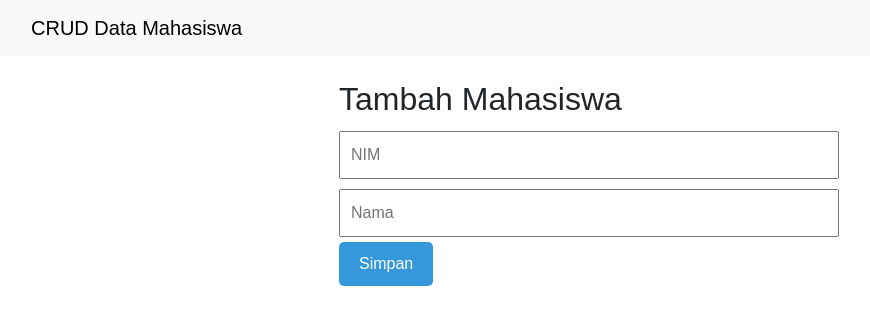
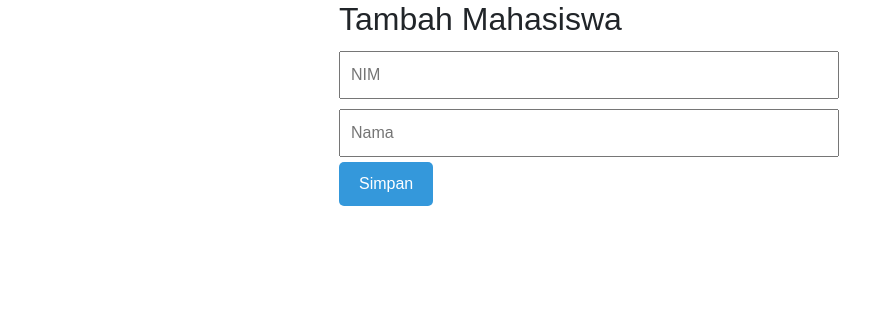
Before and after one commit to ahmad5944/pbo-uas-praktik-kel1, a PHP site: page /index.php?action=add in a window 1280 px wide. Shown: the top 325 px of the page, without its empty margins (51-921 px from the left). Run offline with PHP 8.4, Linux system fonts and the light colour scheme.

Commit message:
fix tampilan

```diff
--- a/index.php
+++ b/index.php
@@ -31,18 +31,19 @@
     }
     ?>
 
-    <nav class="navbar navbar-expand-lg bg-body-tertiary">
-        <div class="container-md">
-            <a class="navbar-brand" href="#">CRUD Data Mahasiswa</a>
-        </div>
-    </nav>
-    <br>
     <div class="container">
+
         <?php
         if (!isset($_GET['action']) || ($_GET['action'] != 'edit' && $_GET['action'] != 'add')) {
             ?>
-            <a href="?action=add" class="add-button">Tambah Mahasiswa</a>
-            <br><br>
+        <nav class="navbar navbar-expand-lg bg-body-tertiary">
+            <div class="container-md">
+                <a class="navbar-brand" href="#">CRUD Data Mahasiswa</a>
+            </div>
+        </nav>
+
+        <a href="?action=add" class="add-button">Tambah Mahasiswa</a>
+        <br><br>
         <table class="table table-striped">
             <tr>
                 <th>NIM</th>
```
